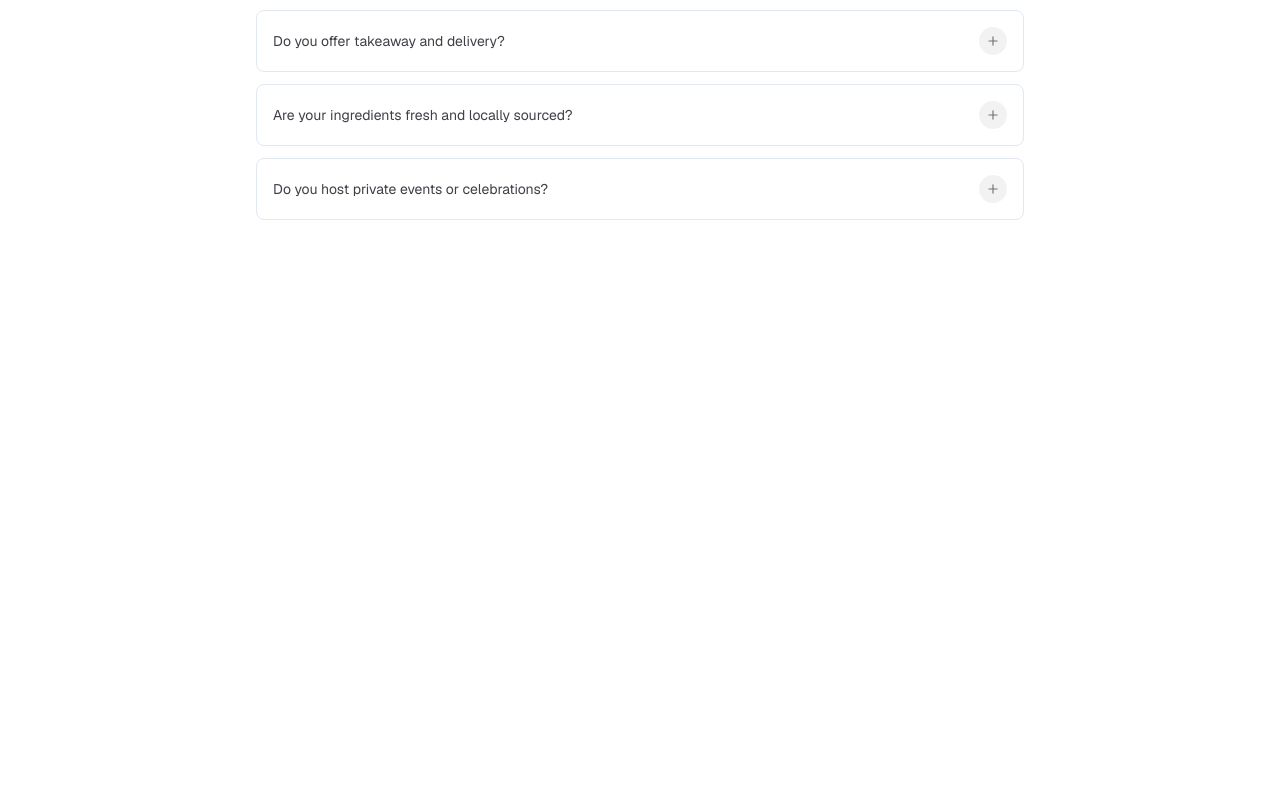
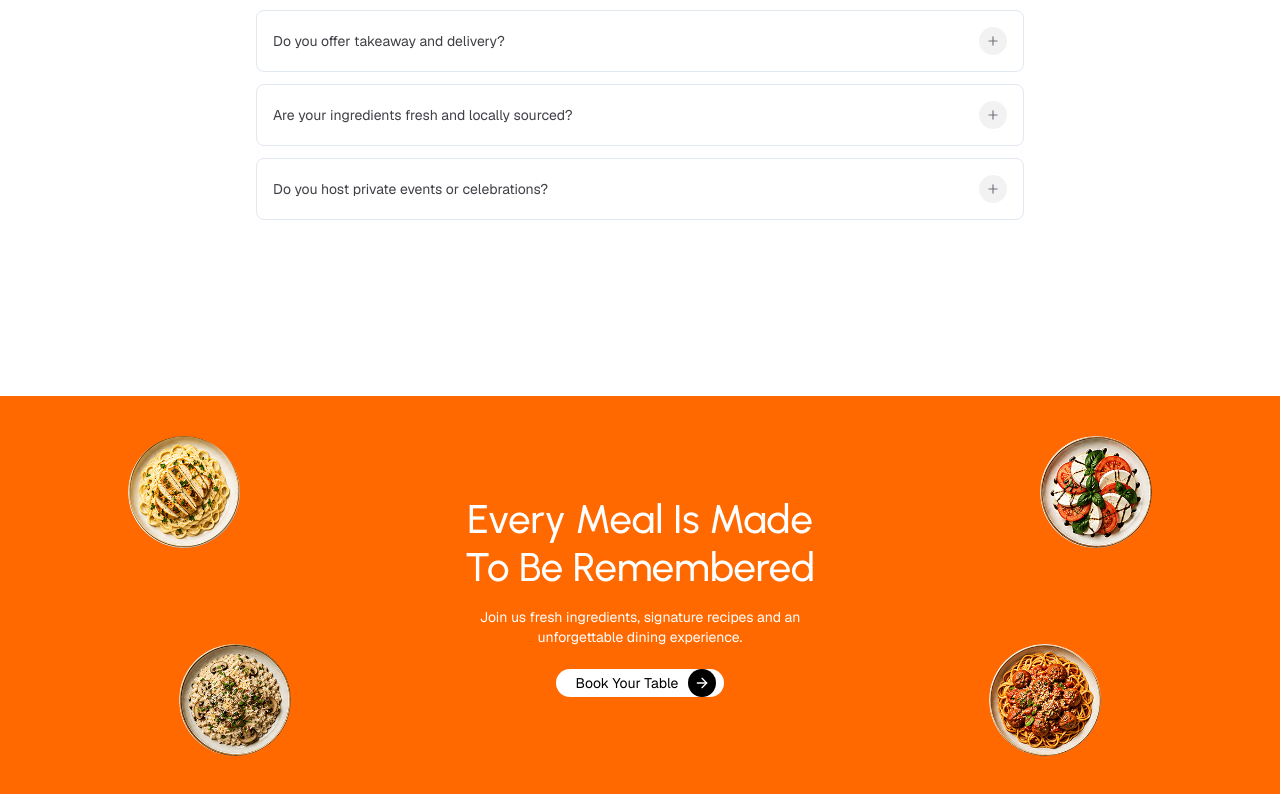
Before and after one commit to alomgir-hossain/Restro_React.js, a React (Vite) app: page / in a window 1280 px wide. Shown: the part 5975-6769 px from the top of the page. Before the commit the page ends 6195 px from the top, so only its background shows below. Built offline with nearby package versions, Linux system fonts and the light colour scheme.

Commit message:
CAT section complete

```diff
--- a/src/App.jsx
+++ b/src/App.jsx
@@ -9,6 +9,7 @@
 import Timing from './sections/Timing'
 import TestimonialSection from './sections/TestimonialSection'
 import FAQs from './sections/FAQs'
+import CTA from './sections/CTA'
 
 const App = () => {
   return (
@@ -23,6 +24,7 @@
       <Timing/>
       <TestimonialSection/>
       <FAQs/>
+      <CTA/>
     </>
   )
 }
--- /dev/null
+++ b/src/sections/CTA.jsx
@@ -0,0 +1,44 @@
+
+import React from 'react'
+import Animated from '../components/Animated'
+import { ArrowRight } from 'lucide-react'
+
+const floatingDishes = [
+    { src: "/assets/dish1.png", alt: "dish1", className: "top-6 left-4 md:top-10 md:left-[6%] lg:left-[10%]" },
+    { src: "/assets/dish2.png", alt: "dish2", className: "bottom-6 left-6 md:bottom-10 md:left-[10%] lg:left-[14%]" },
+    { src: "/assets/dish3.png", alt: "dish3", className: "top-6 right-4 md:top-10 md:right-[6%] lg:right-[10%]" },
+    { src: "/assets/dish4.png", alt: "dish4", className: "bottom-6 right-6 md:bottom-10 md:right-[10%] lg:right-[14%]" },
+]
+
+const CTA = () => {
+    return (
+        <section id='cta' className='relative overflow-hidden bg-orange-500 px-6 flex flex-col justify-center items-center min-h-100 mt-44'>
+            <div className='absolute inset-0 w-full max-w-7xl mx-auto pointer-events-none'>
+                {floatingDishes.map((dish) => (
+                    <img key={dish.src} src={dish.src} alt={dish.alt} className={`absolute size-20 md:size-28 lg-size-35 rounded-full object-cover pointer-events-auto transition-all duration-300 hover:scale-105 ${dish.className}`} />
+                ))}
+            </div>
+
+            <div className='relative z-10 text-center max-w-2xl mx-auto'>
+                <Animated className="text-3xl md:text-[40px] font-medium text-white font-urbanist text-balance">
+                    <h1>Every Meal Is Made To Be Remembered</h1>
+                </Animated>
+
+                <Animated y={20} delay={0.2}>
+                    <p className='mt-4 text-white max-w-sm mx-auto'>Join us fresh ingredients, signature recipes and an unforgettable dining experience.</p>
+                </Animated>
+
+                <Animated delay={0.2} className="flex items-center justify-center">
+                    <a href="#booking-process" className='flex items-center gap-2.5 bg-white text-black pl-5 pr-2 rounded-full mt-5.5 transition'>
+                        Book Your Table
+                        <span className='size-7 rounded-full bg-black text-white grid place-content-center'>
+                            <ArrowRight size={16} />
+                        </span>
+                    </a>
+                </Animated>
+            </div>
+        </section>
+    )
+}
+
+export default CTA
```
